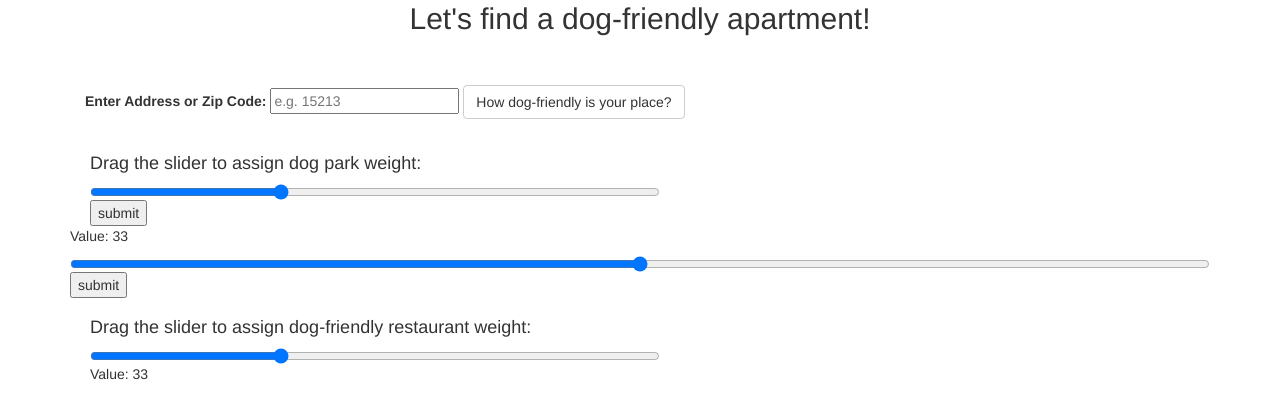
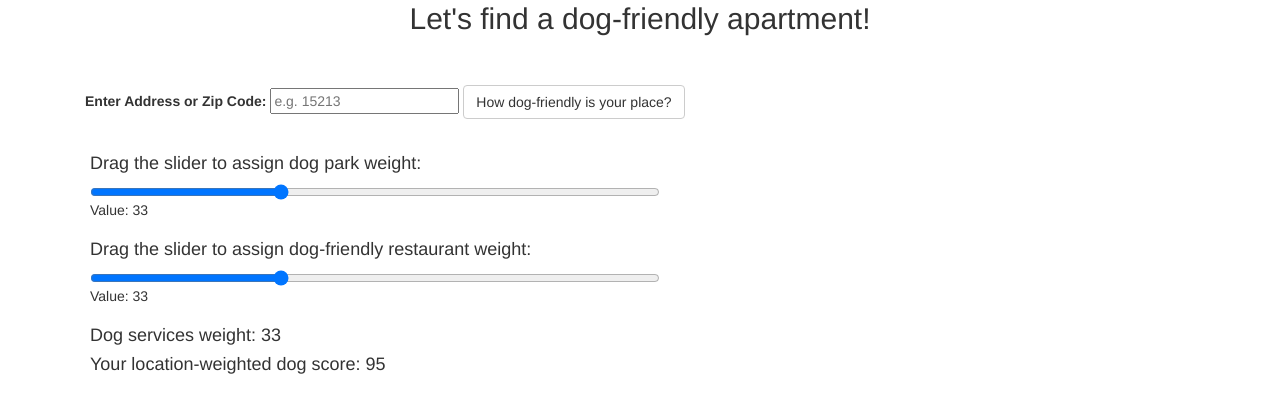
Before and after one commit to cmkolb/dogHouse, a Flask app: template templates/output.html in a window 1280 px wide. Shown: the part 148-543 px from the top of the page. Run offline with Flask 2, Linux system fonts and the light colour scheme; the template is opened without the code that fills it: most values are stand-ins (such as "Sample title", 1, 10 or a date in 2020); parts of the project's set-up code (start-up, migrations or seed data) failed here and were passed over; some libraries are stand-ins or nearby versions.

Commit message:
updated files

```diff
--- a/app.py
+++ b/app.py
@@ -4,6 +4,8 @@ import googlemaps
 import os
 import pickle
 from math import pi, radians
+import logging
+import sys
 
 # filename = 'finalized_model_parks.sav'
 # KDEmodel = pickle.load(open(filename, 'rb'))
@@ -18,6 +20,8 @@ filename = '/Users/chelseakolb/Box Sync/InsightProject/dogHouse/finalized_model_
 servicesKDEmodel = pickle.load(open(filename, 'rb'))
 
 app = Flask(__name__)
+app.logger.addHandler(logging.StreamHandler(sys.stdout))
+app.logger.setLevel(logging.ERROR)
 
 f = open('/Users/chelseakolb/Box Sync/InsightProject/dogHouse/gmaps.key', 'r')
 gkey = f.readline()
@@ -35,7 +39,7 @@ def about():
 def results(gkey=str(gkey)):
     # user_input
     user_input = request.args.get('ID')
-
+    selected_parkWeight = int(request.form['sliderParks'])
     # convert address into the long, lat format
     gmaps = googlemaps.Client(key=gkey)
     geocode_result = gmaps.geocode(address=user_input, language='python')
@@ -69,6 +73,5 @@ def results(gkey=str(gkey)):
 
     return render_template("output.html", latcnt=lat, lngcnt=lng, the_result=park_result)
 
-
 if __name__ == '__main__':
     app.run(debug=True)
--- a/templates/output.html
+++ b/templates/output.html
@@ -117,19 +117,11 @@
     </form>
   </div>
 
-        <div>
-        <form method="POST" class="slidecontainer">
+        <div class="slidecontainer">
           <h4>Drag the slider to assign dog park weight:</h4>
           <input type="range" min="0" max="100" value="33" class="sliderParks" name="sliderParks" id="parksRange"/>
-          <input type="submit" value="submit"/>
-        </form>
           <p>Value: <span id="parksWeight"></span></p>
         </div>
-
-        <form method="POST" action="test">
-            <input type="range" min="0" max="100" name="name_of_slider" />
-            <input type="submit" value="submit" />
-        </form>
 
         <div class="slidecontainer">
           <h4>Drag the slider to assign dog-friendly restaurant weight:</h4>
@@ -138,7 +130,8 @@
         </div>
 
         <div class="servicesOutput">
-          <h4> Dog services weight: <span id="servicesWeight">33</span></h4> <h4> Your location-weighted dog score: <span id="servicesWeight">95</span></h4>
+          <h4> Dog services weight: <span id="servicesWeight">33</span></h4>
+          <h4> Your location-weighted dog score: <span id="servicesWeight">95</span></h4>
         </div>
 
   <script>
```
Also changed, not shown: requirements.txt (+101 -16 lines), templates/index.html (+5 -6 lines).
